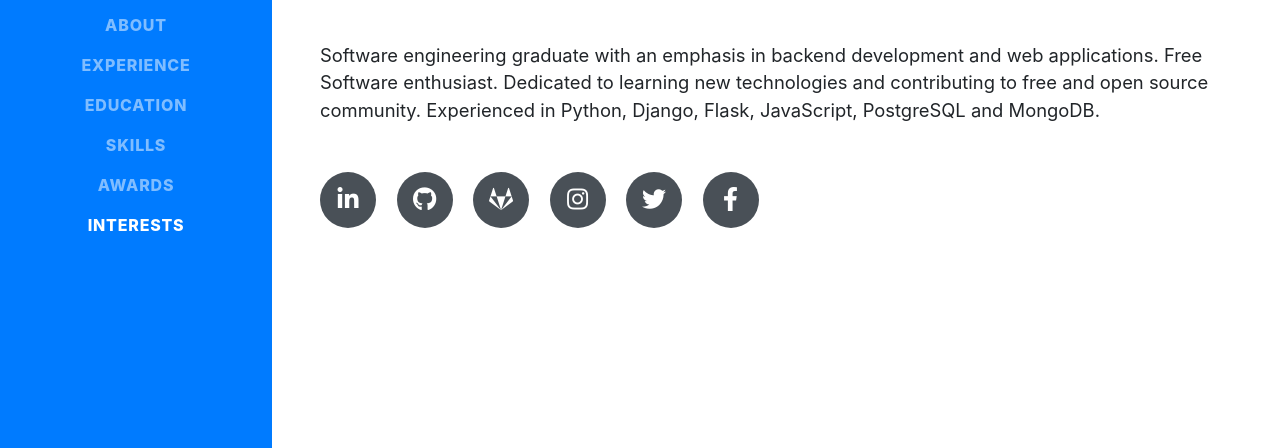
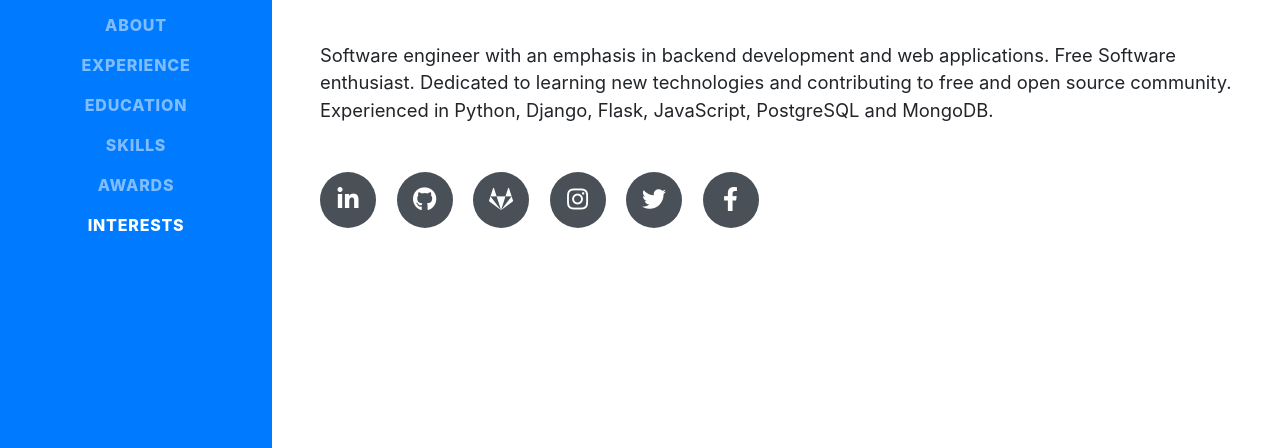
Before and after one commit to iErdem1/gh-pages, a website with bundled scripts: page index.html in a window 1280 px wide. Shown: the part 349-797 px from the top of the page. Built offline with nearby package versions, Linux system fonts and the light colour scheme; a web font is replaced by a local one.

Commit message:
Summary updated

```diff
--- a/index.html
+++ b/index.html
@@ -85,7 +85,7 @@
 						<a href="mailto:name@email.com">aerdem1@binghamton.edu</a>
 					</div>
 					<p class="lead mb-5">
-						Software engineering graduate with an emphasis in backend development and web applications.
+						Software engineer with an emphasis in backend development and web applications.
 						Free Software enthusiast. Dedicated to learning new technologies and contributing to free and
 						open source community. Experienced in Python, Django, Flask, JavaScript, PostgreSQL and MongoDB.
 					</p>
```
